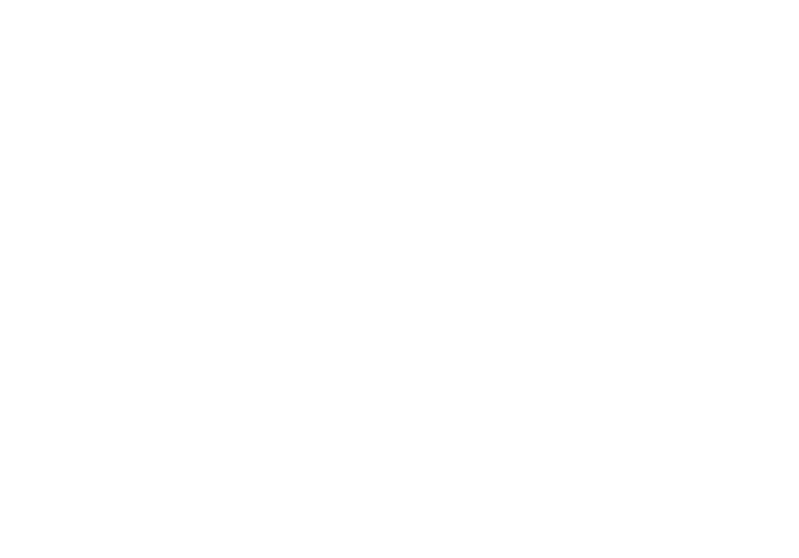
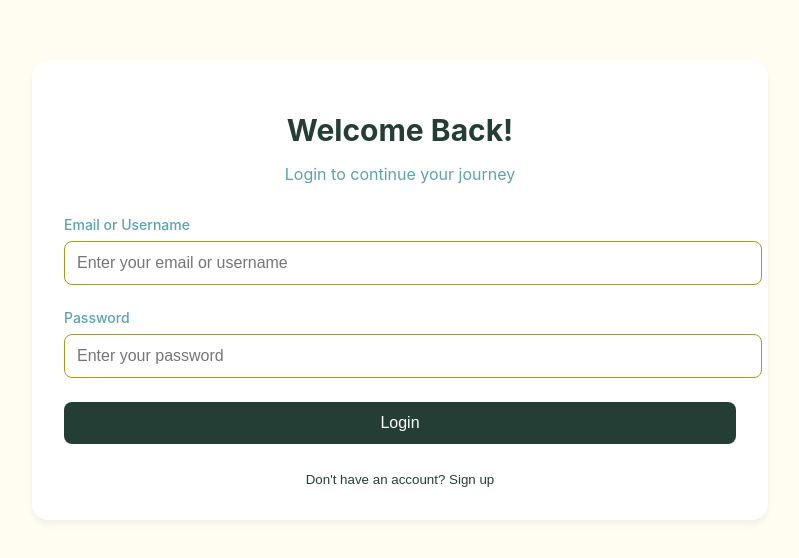
Before and after one commit to aryanballani/MoodFlow, a React (Create React App) app in the folder client/: page /login in a window 1280 px wide. Before the commit this address had no page. Shown: the part 134-692 px from the top of the page, without its empty margins (240-1039 px from the left). Built offline with nearby package versions, Linux system fonts and the light colour scheme.

Commit message:
login page

```diff
--- a/client/src/App.js
+++ b/client/src/App.js
@@ -3,6 +3,7 @@ import { BrowserRouter as Router, Routes, Route, Navigate } from 'react-router-d
 import Dashboard from './pages/dashboard';
 import Profile from './pages/profile';
 import Mood from './pages/mood';
+import AuthPages from './pages/login';
 
 const App = () => {
   return (
@@ -12,6 +13,7 @@ const App = () => {
         <Route path="/dashboard" element={<Dashboard />} />
         <Route path="/profile" element={<Profile />} />
         <Route path="/mood" element={<Mood />} />
+        <Route path="/login" element={<AuthPages />} />
         {/* <Route path="/activities" element={<Activities />} /> */}
       </Routes>
     </Router>
--- /dev/null
+++ b/client/src/pages/login.js
@@ -0,0 +1,197 @@
+import React, { useState } from 'react';
+import { Camera } from 'lucide-react';
+import '../styles/login.css';
+
+const AuthPages = () => {
+  const [isLogin, setIsLogin] = useState(true);
+  const [profileImage, setProfileImage] = useState(null);
+
+  const interests = [
+    "Yoga", "Meditation", "Running", "Gym",
+    "Reading", "Cooking", "Gaming", "Travel",
+    "Music", "Art", "Sports", "Photography"
+  ];
+
+  const [selectedInterests, setSelectedInterests] = useState([]);
+
+  const handleInterestToggle = (interest) => {
+    if (selectedInterests.includes(interest)) {
+      setSelectedInterests(selectedInterests.filter(i => i !== interest));
+    } else {
+      setSelectedInterests([...selectedInterests, interest]);
+    }
+  };
+
+  const handleImageUpload = (e) => {
+    const file = e.target.files[0];
+    if (file) {
+      const reader = new FileReader();
+      reader.onloadend = () => {
+        setProfileImage(reader.result);
+      };
+      reader.readAsDataURL(file);
+    }
+  };
+
+  return (
+    <div className="auth-container">
+      <div className="auth-card">
+        <div className="auth-header">
+          <h1 className="auth-title">
+            {isLogin ? 'Welcome Back!' : 'Create Account'}
+          </h1>
+          <p className="auth-subtitle">
+            {isLogin ? 'Login to continue your journey' : 'Start your wellness journey today'}
+          </p>
+        </div>
+
+        {isLogin ? (
+          // Login Form
+          <form className="auth-form">
+            <div className="form-group">
+              <label className="form-label">
+                Email or Username
+              </label>
+              <input
+                type="text"
+                className="form-input"
+                placeholder="Enter your email or username"
+              />
+            </div>
+
+            <div className="form-group">
+              <label className="form-label">
+                Password
+              </label>
+              <input
+                type="password"
+                className="form-input"
+                placeholder="Enter your password"
+              />
+            </div>
+
+            <button type="submit" className="submit-button">
+              Login
+            </button>
+          </form>
+        ) : (
+          // Signup Form
+          <form className="auth-form">
+            <div className="form-group">
+              <label className="form-label">
+                Full Name
+              </label>
+              <input
+                type="text"
+                className="form-input"
+                placeholder="Enter your full name"
+              />
+            </div>
+
+            <div className="form-group">
+              <label className="form-label">
+                Email
+              </label>
+              <input
+                type="email"
+                className="form-input"
+                placeholder="Enter your email"
+              />
+            </div>
+
+            <div className="form-group">
+              <label className="form-label">
+                Password
+              </label>
+              <input
+                type="password"
+                className="form-input"
+                placeholder="Create a password"
+              />
+            </div>
+
+            <div className="form-group">
+              <label className="form-label">
+                Repeat Password
+              </label>
+              <input
+                type="password"
+                className="form-input"
+                placeholder="Repeat your password"
+              />
+            </div>
+
+            <div className="form-group">
+              <label className="form-label">
+                Date of Birth
+              </label>
+              <input
+                type="date"
+                className="form-input"
+              />
+            </div>
+
+            <div className="form-group">
+              <label className="form-label">
+                Profile Photo
+              </label>
+              <div className="profile-upload">
+                <div className="profile-image-container">
+                  {profileImage ? (
+                    <img src={profileImage} alt="Profile" className="profile-image" />
+                  ) : (
+                    <Camera className="upload-icon" />
+                  )}
+                  <input
+                    type="file"
+                    accept="image/*"
+                    onChange={handleImageUpload}
+                    className="file-input"
+                  />
+                </div>
+                <p className="upload-text">
+                  Click to upload your profile photo
+                </p>
+              </div>
+            </div>
+
+            <div className="form-group">
+              <label className="form-label">
+                Interests
+              </label>
+              <div className="interests-grid">
+                {interests.map((interest) => (
+                  <button
+                    key={interest}
+                    type="button"
+                    onClick={() => handleInterestToggle(interest)}
+                    className={`interest-tag ${
+                      selectedInterests.includes(interest) ? 'selected' : ''
+                    }`}
+                  >
+                    {interest}
+                  </button>
+                ))}
+              </div>
+            </div>
+
+            <button type="submit" className="submit-button">
+              Create Account
+            </button>
+          </form>
+        )}
+
+        <div className="toggle-auth">
+          <button
+            onClick={() => setIsLogin(!isLogin)}
+            className="toggle-auth-button"
+          >
+            {isLogin ? "Don't have an account? Sign up" : 'Already have an account? Login'}
+          </button>
+        </div>
+      </div>
+    </div>
+  );
+};
+
+export default AuthPages;
--- /dev/null
+++ b/client/src/styles/login.css
@@ -0,0 +1,223 @@
+/* Variables from your theme */
+@import url(./variables.css);
+
+/* Auth Container */
+.auth-container {
+  min-height: 100vh;
+  background-color: var(--color-background-light);
+  display: flex;
+  align-items: center;
+  justify-content: center;
+  padding: 24px;
+}
+
+.auth-card {
+  background-color: var(--color-white);
+  border-radius: 16px;
+  box-shadow: 0 4px 6px var(--color-box-shadow);
+  padding: 32px;
+  width: 100%;
+  max-width: 672px;
+}
+
+/* Header Styles */
+.auth-header {
+  text-align: center;
+  margin-bottom: 32px;
+}
+
+.auth-title {
+  font-size: 30px;
+  font-weight: bold;
+  color: var(--color-primary);
+  margin-bottom: 8px;
+}
+
+.auth-subtitle {
+  color: var(--color-text-light);
+  font-size: 16px;
+}
+
+/* Form Styles */
+.auth-form {
+  display: flex;
+  flex-direction: column;
+  gap: 24px;
+}
+
+.form-group {
+  display: flex;
+  flex-direction: column;
+  gap: 8px;
+}
+
+.form-label {
+  font-size: 14px;
+  font-weight: 500;
+  color: var(--color-text-dark);
+}
+
+.form-input {
+  width: 100%;
+  padding: 12px 16px;
+  border-radius: 8px;
+  border: 1px solid var(--color-border);
+  font-size: 16px;
+  transition: all 0.2s ease;
+}
+
+.form-input:focus {
+  outline: none;
+  border-color: var(--color-primary-light);
+  box-shadow: 0 0 0 2px rgba(147, 197, 253, 0.3);
+}
+
+/* Profile Upload Styles */
+.profile-upload {
+  display: flex;
+  align-items: center;
+  gap: 16px;
+}
+
+.profile-image-container {
+  width: 96px;
+  height: 96px;
+  border: 2px dashed var(--color-border);
+  border-radius: 50%;
+  display: flex;
+  align-items: center;
+  justify-content: center;
+  position: relative;
+  overflow: hidden;
+  cursor: pointer;
+}
+
+.profile-image {
+  width: 100%;
+  height: 100%;
+  object-fit: cover;
+}
+
+.upload-icon {
+  width: 32px;
+  height: 32px;
+  color: var(--color-text-light);
+}
+
+.file-input {
+  position: absolute;
+  inset: 0;
+  opacity: 0;
+  cursor: pointer;
+}
+
+.upload-text {
+  font-size: 14px;
+  color: var(--color-text-light);
+}
+
+/* Interests Grid */
+.interests-grid {
+  display: grid;
+  grid-template-columns: repeat(auto-fill, minmax(120px, 1fr));
+  gap: 12px;
+}
+
+.interest-tag {
+  padding: 8px 16px;
+  border-radius: 999px;
+  font-size: 14px;
+  font-weight: 500;
+  border: none;
+  background-color: var(--color-hover-background);
+  color: var(--color-text-light);
+  cursor: pointer;
+  transition: all 0.2s ease;
+}
+
+.interest-tag.selected {
+  background-color: var(--color-primary);
+  color: var(--color-white);
+}
+
+.interest-tag:hover:not(.selected) {
+  background-color: var(--color-active-background);
+}
+
+/* Button Styles */
+.submit-button {
+  width: 100%;
+  padding: 12px;
+  background-color: var(--color-primary);
+  color: var(--color-white);
+  border: none;
+  border-radius: 8px;
+  font-size: 16px;
+  font-weight: 500;
+  cursor: pointer;
+  transition: background-color 0.2s ease;
+}
+
+.submit-button:hover {
+  background-color: var(--color-hover-background);
+}
+
+/* Toggle Auth Section */
+.toggle-auth {
+  margin-top: 24px;
+  text-align: center;
+}
+
+.toggle-auth-button {
+  background: none;
+  border: none;
+  color: var(--color-primary);
+  font-weight: 500;
+  cursor: pointer;
+  transition: color 0.2s ease;
+}
+
+.toggle-auth-button:hover {
+  color: var(--color-hover-background);
+}
+
+/* Animation */
+@keyframes fadeIn {
+  from {
+    opacity: 0;
+    transform: translateY(-10px);
+  }
+  to {
+    opacity: 1;
+    transform: translateY(0);
+  }
+}
+
+.auth-form {
+  animation: fadeIn 0.3s ease-out;
+}
+
+/* Responsive Styles */
+@media (max-width: 640px) {
+  .auth-card {
+    padding: 24px;
+  }
+
+  .interests-grid {
+    grid-template-columns: repeat(2, 1fr);
+  }
+}
+
+@media (max-width: 480px) {
+  .auth-card {
+    padding: 16px;
+  }
+
+  .auth-title {
+    font-size: 24px;
+  }
+
+  .interests-grid {
+    grid-template-columns: 1fr;
+  }
+}
--- a/client/src/styles/variables.css
+++ b/client/src/styles/variables.css
@@ -1,17 +1,17 @@
 :root {
-    --color-background-light: #f9fafb;
+    --color-background-light: #FFFCF2;
     --color-white: #ffffff;
-    --color-border: #e5e7eb;
-    --color-text-dark: #1f2937;
-    --color-text-light: #4b5563;
-    --color-hover-background: #f3f4f6;
-    --color-active-background: #eff6ff;
-    --color-primary: #155E95;
-    --color-primary-light: #040608;
-    --color-success-light: #f0fdf4;
-    --color-info-light: #eff6ff;
-    --color-warning-light: #fefce8;
-    --color-neutral-light: #f5f3ff;
+    --color-border: #A29F15;
+    --color-text-dark: #243E36;
+    --color-text-light: #58A4B0;
+    --color-hover-background: #2D93AD;
+    --color-active-background: #58A4B0;
+    --color-primary: #243E36;
+    --color-primary-light: #2D93AD;
+    --color-success-light: #FFFCF2;
+    --color-info-light: #58A4B0;
+    --color-warning-light: #A29F15;
+    --color-neutral-light: #FFFCF2;
     --color-box-shadow: rgba(0, 0, 0, 0.05);
     --color-box-shadow-hover: rgba(0, 0, 0, 0.1);
-  }
+}
```
Also changed, not shown: client/src/media/bg.svg (added).
